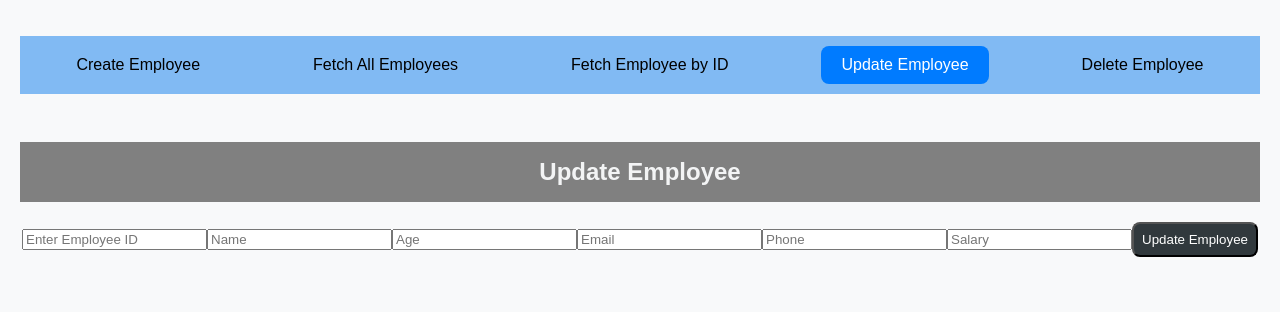
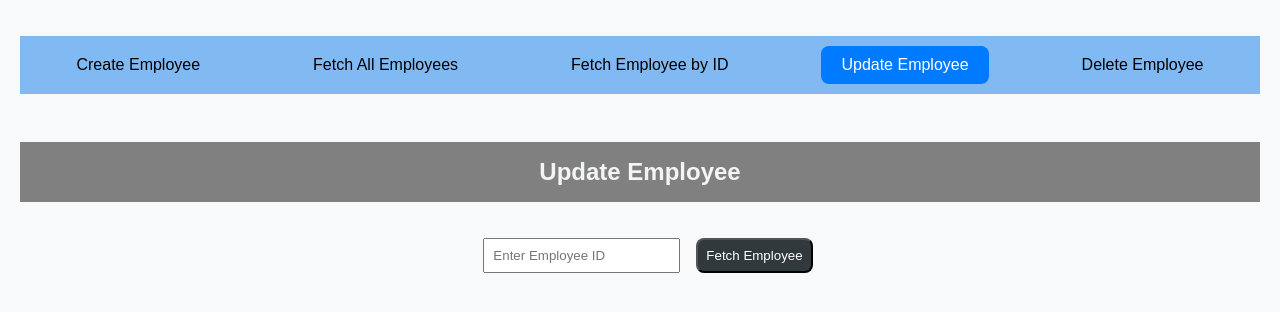
Before and after one commit to Shridhar-Danannavar/employeeManagement, a React (Create React App) app: page / in a window 1280 px wide. Both pictures are taken after a click on the button "Update Employee". Shown: the top 312 px of the page. Built offline with nearby package versions, Linux system fonts and the light colour scheme.

Commit message:
UpdateEmployee.js

```diff
--- a/src/components/UpdateEmployee.js
+++ b/src/components/UpdateEmployee.js
@@ -4,13 +4,8 @@ import '../styles.css'
 
 const UpdateEmployee = () => {
   const [empId, setEmpId] = useState('');
-  const [employee, setEmployee] = useState({
-    empName: '',
-    age: '',
-    email: '',
-    phone: '',
-    empSalary: ''
-  });
+  const [employee, setEmployee] = useState(null);
+  const [isFetched, setIsFetched] = useState(false);
 
   const handleChange = e => {
     const { name, value } = e.target;
@@ -18,6 +13,22 @@ const UpdateEmployee = () => {
       ...prevEmployee,
       [name]: value
     }));
+  };
+
+  const handleFetch = () => {
+    if (!empId) {
+      alert('Please enter an Employee ID.');
+      return;
+    }
+    axios.get(`http://localhost:9000/employeeDetails/${empId}`)
+      .then(response => {
+        setEmployee(response.data);
+        setIsFetched(true);
+      })
+      .catch(error => {
+        console.error('There was an error fetching the employee details!', error);
+        setIsFetched(false);
+      });
   };
 
   const handleUpdate = () => {
@@ -33,41 +44,47 @@ const UpdateEmployee = () => {
   return (
     <div>
       <h2>Update Employee</h2>
-      <input
+      {!isFetched ? (
+        <div>
+          <input className="emp"
             type="number"
             value={empId}
             onChange={e => setEmpId(e.target.value)}
             placeholder="Enter Employee ID"
           />
-      <input
+          <button onClick={handleFetch}>Fetch Employee</button>
+        </div>
+      ) : (
+        <div>
+          <input className="emp"
             type="text"
             name="empName"
             value={employee.empName}
             onChange={handleChange}
             placeholder="Name"
           />
-      <input
+          <input className="emp"
             type="number"
             name="age"
             value={employee.age}
             onChange={handleChange}
             placeholder="Age"
           />
-      <input
+          <input className="emp"
             type="email"
             name="email"
             value={employee.email}
             onChange={handleChange}
             placeholder="Email"
           />
-      <input
+          <input className="emp"
             type="text"
             name="phone"
             value={employee.phone}
             onChange={handleChange}
             placeholder="Phone"
           />
-      <input
+          <input className="emp"
             type="number"
             name="empSalary"
             value={employee.empSalary}
@@ -76,6 +93,8 @@ const UpdateEmployee = () => {
           />
           <button onClick={handleUpdate}>Update Employee</button>
         </div>
+      )}
+    </div>
   );
 };
 
```
Lines whose indentation alone changed are shown as unchanged.
